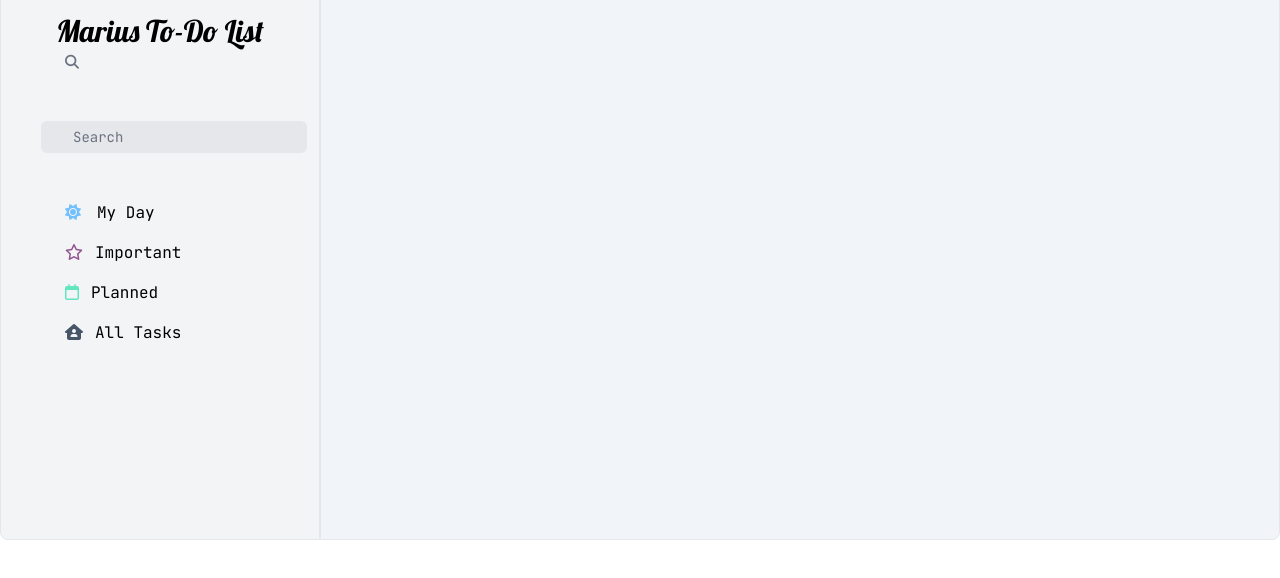
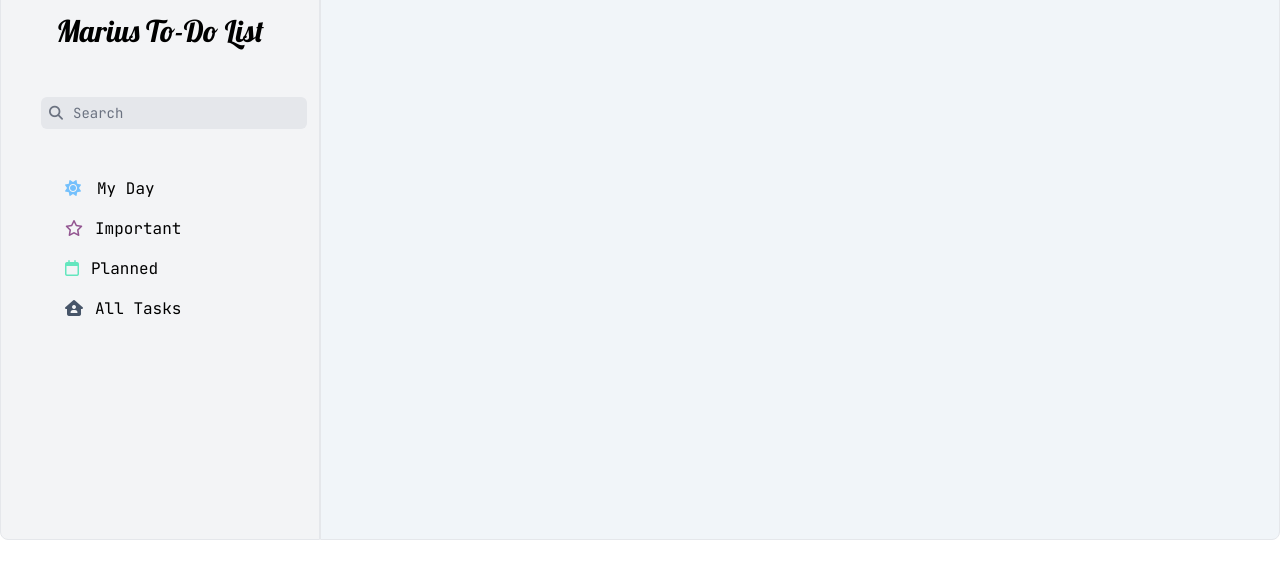
Before and after one commit to Marius-Diran/To-Do-List, a website: page index.html in a window 1280 px wide. Shown: the part 220-798 px from the top of the page. Drawn offline with Linux system fonts and the light colour scheme.

Commit message:
fixed minor bugs

```diff
--- a/index.html
+++ b/index.html
@@ -13,7 +13,9 @@
       <div class="flex-auto w-[25%] border border-solid h-[90vh] bg-gray-100 my-10 rounded-tl-lg rounded-bl-lg nav-panel">
         <img src="images/To-Do list Logo.png" class="w-[65%] h-[20vh] mx-auto my-4">
         <h1 class="font-Lobster text-3xl text-center">Marius To-Do List</h1>
-        <i class="fa-solid fa-magnifying-glass relative left-16 text-sm" style="color: #6b7280;"></i><input type="search" id="search" placeholder="Search" class="my-[6vh] mx-10 h-[4vh] font-JetBrainsMono px-8 text-gray-800 rounded-md text-sm bg-gray-200 outline-none search">
+        <div class="search-container relative">
+          <i class="fa-solid fa-magnifying-glass absolute left-12 top-[7.1vh] text-sm" style="color: #6b7280;"></i><input type="search" id="search" placeholder="Search" class="my-[6vh] mx-10 h-[4vh] font-JetBrainsMono px-8 text-gray-800 rounded-md text-sm bg-gray-200 outline-none search">
+        </div>
         <ul class="list" data-list>
           <li class="list-item"><h1 class="text-base font-JetBrainsMono ml-16"><i class="fa-solid fa-sun mr-4 text-base" style="color: #74C0FC;"></i>My Day</h1></li>
           <li class="list-item"><h1 class="text-base font-JetBrainsMono ml-16 my-4"><i class="fa-regular fa-star mr-3 text-base" style="color: #925490;"></i>Important</h1></li>
```
Also changed, not shown: output.css.
